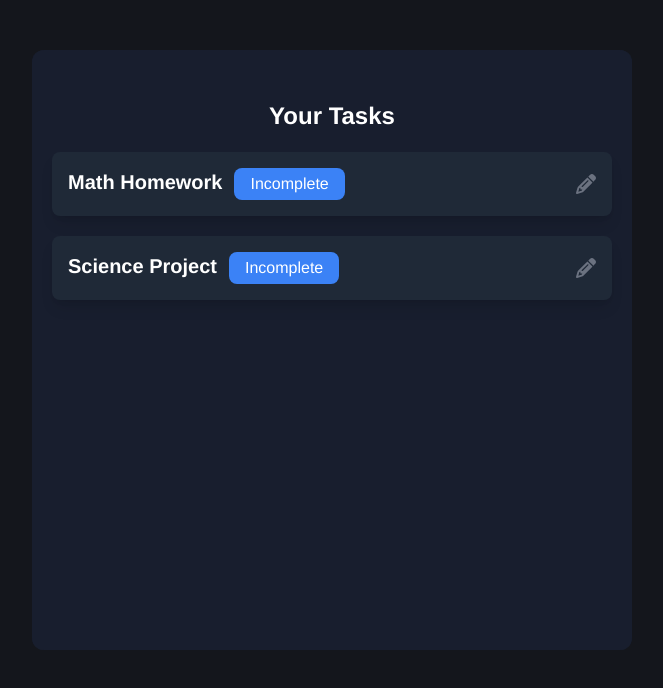
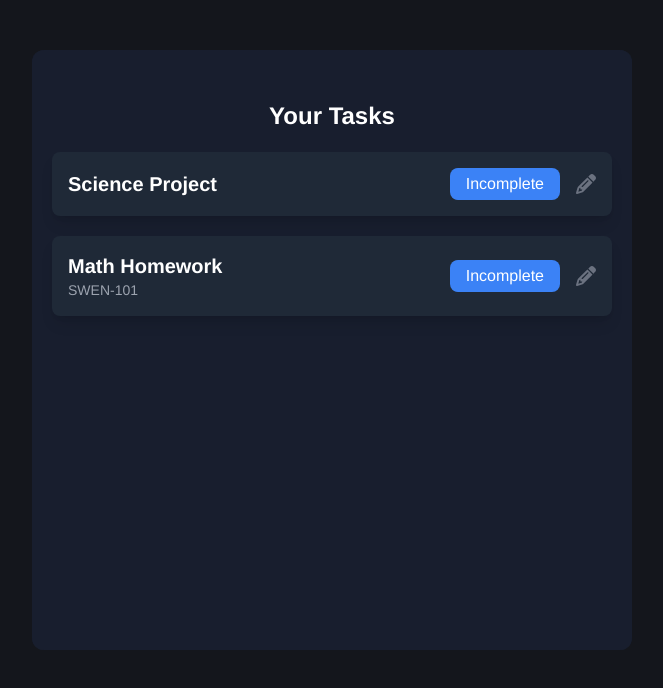
Before and after one commit to AlexanderHeffernan/College-Companion, a Vue app: page / in a window 1280 px wide. Shown: the top 688 px of the page, without its empty margins (308-971 px from the left). Built offline with nearby package versions, Linux system fonts and the light colour scheme.

Commit message:
Created Course class.

```diff
--- a/src/App.vue
+++ b/src/App.vue
@@ -3,11 +3,15 @@
   import { taskManager } from './modules/taskManager';
   import { modalState } from './modules/modalState';
   import { Task } from './modules/task';
+  import { Course } from './modules/course';
   import EditItem from './components/EditItemModal.vue';
 
+  const swenCourse: Course = Course.createCourse('Software Engineering', 'SWEN-101');
+
   // Adding some tasks for demonstration
-  taskManager.addTask(Task.createQuickTask('Math Homework'));
   taskManager.addTask(Task.createQuickTask('Science Project'));
+
+  swenCourse.addTask(taskManager.addTask(Task.createQuickTask('Math Homework')));
 </script>
 <template>
   <div id="app" style="margin-top: 0; padding-top: 50px;">
--- a/src/components/TaskItem.vue
+++ b/src/components/TaskItem.vue
@@ -11,14 +11,20 @@
 <template>
   <div class="task-item bg-gray-800 text-white p-4 rounded-lg shadow-lg flex items-center space-x-4 m-5">
     <div class="flex flex-1">
-      <h2 class="text-xl font-semibold mr-3">{{ props.task.getTitle() }}</h2>
-      <p v-if="props.task.getDueDate() !== ''" class="text-sm text-gray-300">{{ props.task.getDueDate() }}</p>
-      <p v-if="props.task.getCourseId() !== -1" class="text-sm text-gray-400">{{ props.task.getCourseId() }}</p>
-      <button @click="props.task.toggle()" class="bg-blue-500 text-white py-1 px-4 rounded-lg hover:bg-blue-600 focus:outline-none focus:ring-2 focus:ring-blue-400 focus:ring-opacity-50">{{ props.task.getStatus() }}</button>
+      <div>
+        <h2 class="text-xl font-semibold mr-3">{{ props.task.getTitle() }}</h2>
+        <div class="flex">
+          <p v-if="props.task.getDueDate() !== ''" class="text-sm text-gray-300 mr-4">{{ props.task.getDueDate() }}</p>
+          <p v-if="props.task.getCourse() !== null" class="text-sm text-gray-400">{{ props.task.getCourse()?.getCode() }}</p>
+        </div>
+      </div>
     </div>
-    <button @click="modalState.openModal('edit', task)">
-      <svg class="w-5 h-5 transition-[fill] transition-500 fill-gray-500 hover:fill-white" xmlns="http://www.w3.org/2000/svg" viewBox="0 0 512 512"><path d="M410.3 231l11.3-11.3-33.9-33.9-62.1-62.1L291.7 89.8l-11.3 11.3-22.6 22.6L58.6 322.9c-10.4 10.4-18 23.3-22.2 37.4L1 480.7c-2.5 8.4-.2 17.5 6.1 23.7s15.3 8.5 23.7 6.1l120.3-35.4c14.1-4.2 27-11.8 37.4-22.2L387.7 253.7 410.3 231zM160 399.4l-9.1 22.7c-4 3.1-8.5 5.4-13.3 6.9L59.4 452l23-78.1c1.4-4.9 3.8-9.4 6.9-13.3l22.7-9.1 0 32c0 8.8 7.2 16 16 16l32 0zM362.7 18.7L348.3 33.2 325.7 55.8 314.3 67.1l33.9 33.9 62.1 62.1 33.9 33.9 11.3-11.3 22.6-22.6 14.5-14.5c25-25 25-65.5 0-90.5L453.3 18.7c-25-25-65.5-25-90.5 0zm-47.4 168l-144 144c-6.2 6.2-16.4 6.2-22.6 0s-6.2-16.4 0-22.6l144-144c6.2-6.2 16.4-6.2 22.6 0s6.2 16.4 0 22.6z"/></svg>
-    </button>
+    <div class="flex">
+      <button @click="props.task.toggle()" class="bg-blue-500 text-white py-1 px-4 mr-4 rounded-lg hover:bg-blue-600 focus:outline-none focus:ring-2 focus:ring-blue-400 focus:ring-opacity-50">{{ props.task.getStatus() }}</button>
+      <button @click="modalState.openModal('edit', task)">
+        <svg class="w-5 h-5 transition-[fill] transition-500 fill-gray-500 hover:fill-white" xmlns="http://www.w3.org/2000/svg" viewBox="0 0 512 512"><path d="M410.3 231l11.3-11.3-33.9-33.9-62.1-62.1L291.7 89.8l-11.3 11.3-22.6 22.6L58.6 322.9c-10.4 10.4-18 23.3-22.2 37.4L1 480.7c-2.5 8.4-.2 17.5 6.1 23.7s15.3 8.5 23.7 6.1l120.3-35.4c14.1-4.2 27-11.8 37.4-22.2L387.7 253.7 410.3 231zM160 399.4l-9.1 22.7c-4 3.1-8.5 5.4-13.3 6.9L59.4 452l23-78.1c1.4-4.9 3.8-9.4 6.9-13.3l22.7-9.1 0 32c0 8.8 7.2 16 16 16l32 0zM362.7 18.7L348.3 33.2 325.7 55.8 314.3 67.1l33.9 33.9 62.1 62.1 33.9 33.9 11.3-11.3 22.6-22.6 14.5-14.5c25-25 25-65.5 0-90.5L453.3 18.7c-25-25-65.5-25-90.5 0zm-47.4 168l-144 144c-6.2 6.2-16.4 6.2-22.6 0s-6.2-16.4 0-22.6l144-144c6.2-6.2 16.4-6.2 22.6 0s6.2 16.4 0 22.6z"/></svg>
+      </button>
+    </div>
   </div>
 </template>
 
--- /dev/null
+++ b/src/modules/course.ts
@@ -0,0 +1,37 @@
+import { v4 as uid } from 'uuid';
+import { Task } from './task';
+
+export class Course {
+    private id: string;
+    private title: string;
+    private code: string;
+    private tasks: Task[];
+
+    private constructor(title: string, code: string) {
+        this.id = uid();
+        this.title = title;
+        this.code = code;
+        this.tasks = [];
+    }
+
+    public static createCourse(title: string, code: string): Course {
+        return new Course(title, code);
+    }
+
+    public getId(): string { return this.id; }
+
+    public getTitle(): string { return this.title; }
+    public setTitle(title: string): void { this.title = title; }
+
+    public getCode(): string { return this.code; }
+    public setCode(code: string): void { this.code = code; }
+
+    public getTasks(): Task[] { return this.tasks; }
+    public addTask(task: Task): void {
+        this.tasks.push(task);
+        task.setCourse(this);
+    }
+    public removeTask(taskId: string): void {
+        this.tasks = this.tasks.filter(task => task.getId() !== taskId);
+    }
+}
--- a/src/modules/task.ts
+++ b/src/modules/task.ts
@@ -1,26 +1,27 @@
 import { v4 as uid } from 'uuid';
+import { Course } from './course';
 
 export class Task {
     private id: string;
     private title: string;
     private dueDate: string;
     private status: string;
-    private courseId: number;
+    private course: Course | null;
 
-    private constructor(title: string, dueDate: string, status: string, courseId: number) {
+    private constructor(title: string, dueDate: string, status: string, course: Course | null) {
         this.id = uid();
         this.title = title;
         this.dueDate = dueDate;
         this.status = status;
-        this.courseId = courseId;
+        this.course = course;
     }
 
     public static createQuickTask(title: string): Task {
-        return new Task(title, '', 'Incomplete', -1);
+        return new Task(title, '', 'Incomplete', null);
     }
 
-    public static create(title: string, dueDate: string, status: string, courseId: number): Task {
-        return new Task(title, dueDate, status, courseId);
+    public static create(title: string, dueDate: string, status: string, course: Course): Task {
+        return new Task(title, dueDate, status, course);
     }
 
     public getId(): string { return this.id; }
@@ -32,8 +33,8 @@ export class Task {
 
     public getStatus(): string { return this.status; }
 
-    public getCourseId(): number { return this.courseId; }
-    public setCourseId(courseId: number): void { this.courseId = courseId; }
+    public getCourse(): Course | null { return this.course; }
+    public setCourse(course: Course): void { this.course = course; }
 
     public toggle(): void {
         this.status = this.status === "Complete" ? "Incomplete" : "Complete";
--- a/src/modules/taskManager.ts
+++ b/src/modules/taskManager.ts
@@ -13,8 +13,9 @@ class TaskManager {
         return TaskManager.instance;
     }
 
-    public addTask(task: Task): void {
+    public addTask(task: Task): Task {
         this.tasks.value.push(task);
+        return task;
     }
 
     public getTasks(): Task[] {
```
